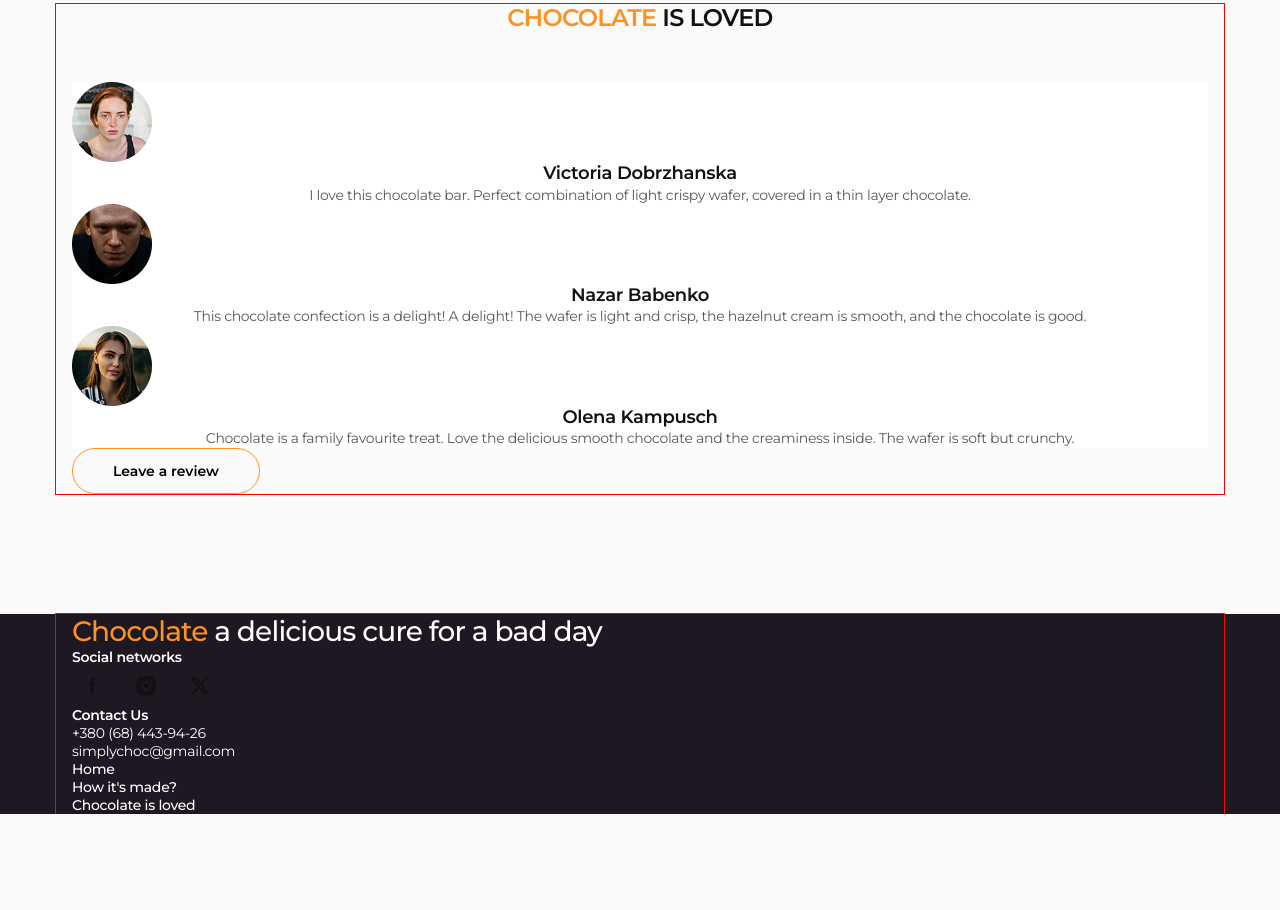
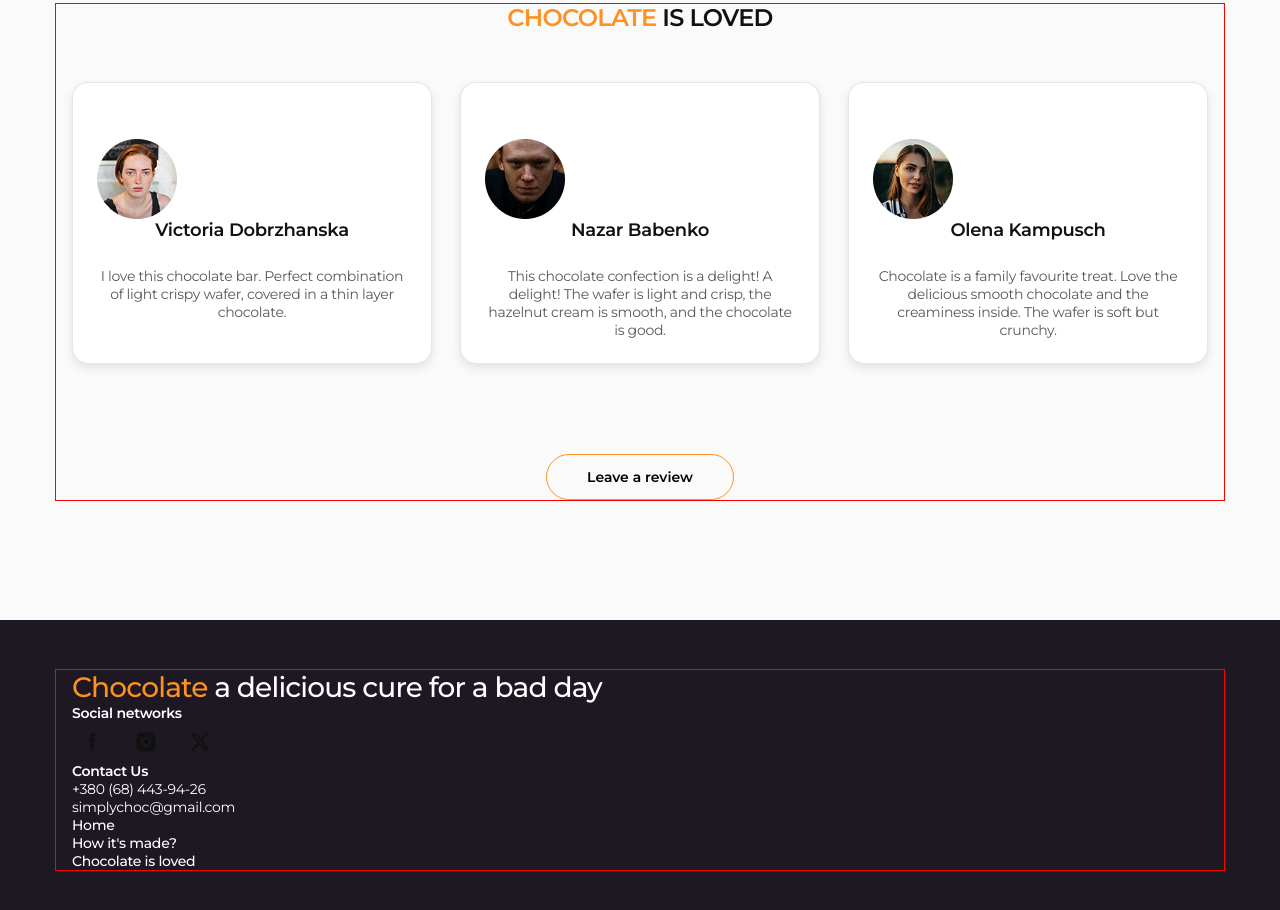
Before and after one commit to RuslanHacs/html-css-chocolate, a plain HTML site: page index.html in a window 1280 px wide. Shown: the part 4012-4922 px from the top of the page. Before the commit the page ends 4826 px from the top, so only its background shows below. Drawn offline with nearby package versions, Linux system fonts and the light colour scheme.

Commit message:
start footr

```diff
--- a/css/common.css
+++ b/css/common.css
@@ -170,6 +170,8 @@ button {
 }
 
 .secondary {
+    display: block;
+    margin: 0 auto;
     border-color: #fd9222;
 }
 
--- a/css/footer.css
+++ b/css/footer.css
@@ -1,4 +1,5 @@
 .footer {
+    padding: 50px 0;
     background-color: #1e1823;
 }
 
--- a/css/review.css
+++ b/css/review.css
@@ -5,15 +5,27 @@
 
 .review-title {}
 
-.review-list {}
+.review-list {
+    display: flex;
+    flex-wrap: wrap;
+    gap: 28px;
+}
 
 .review-item {
+    width: calc((100% - 28px * 2) /3);
+    margin-bottom: 90px;
+    padding: 56px 24px 24px;
     background-color: #fff;
+    border: 1px solid rgba(17, 17, 17, 0.1);
+    border-radius: 16px;
+    box-shadow: 0 4px 10px 0 rgba(17, 17, 17, 0.1);
+
 }
 
 .review-avatar {}
 
 .review-author {
+    margin-bottom: 24px;
     font-weight: 600;
     font-size: 18px;
     line-height: 1.33;
--- a/index.html
+++ b/index.html
@@ -491,6 +491,7 @@
     </main>
     <footer class="footer" id="footer">
       <div class="container">
+        <div class="footer-top">
           <p class="footer-slogan">
             <span class="accent">Chocolate</span> a delicious cure for a bad day
           </p>
@@ -554,6 +555,7 @@
               </li>
             </ul>
           </address>
+        </div>
         <ul class="footer-menu">
           <li class="footer-menu-item">
             <a class="footer-menu-link" href="#header">Home</a>
```
Lines whose indentation alone changed are shown as unchanged.
